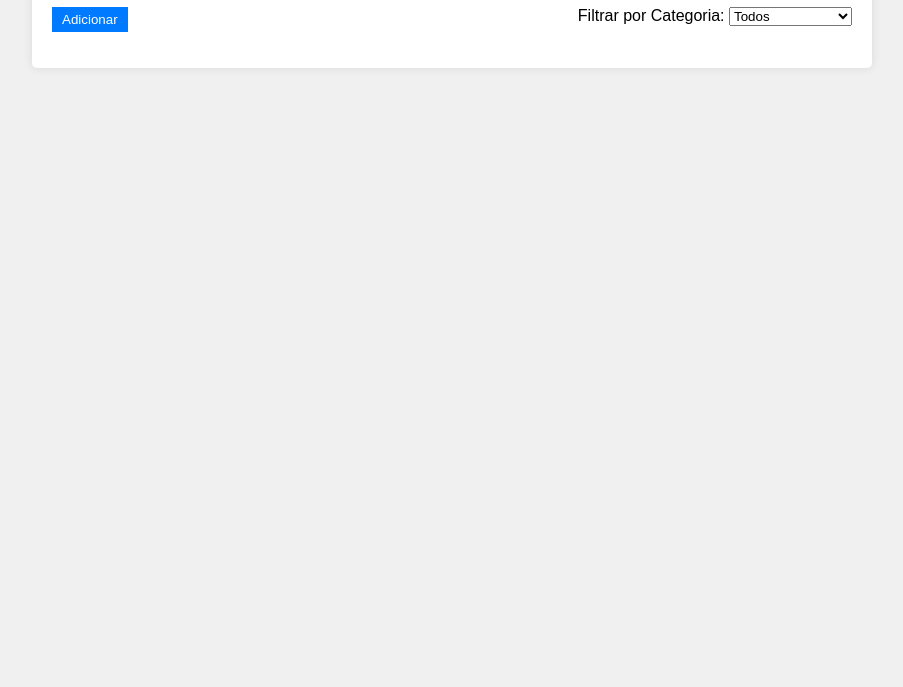
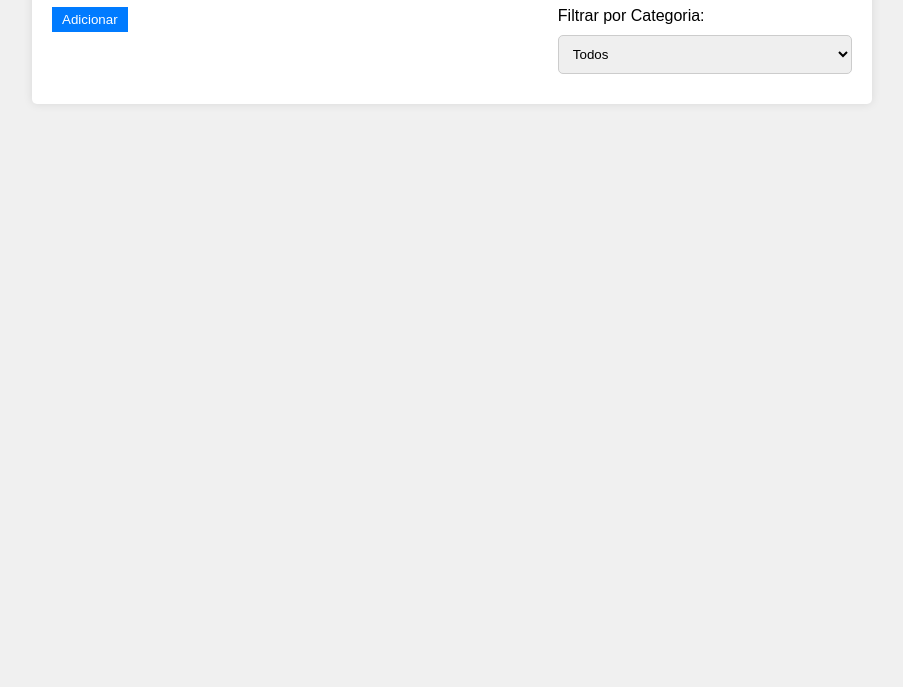
Before and after one commit to morettonijose/-timerActivities-frontEnd, a plain HTML site: page index.html in a window 1280 px wide. Shown: the part 113-800 px from the top of the page, without its empty margins (188-1091 px from the left). Drawn offline with Linux system fonts and the light colour scheme; no server answers.

Commit message:
otimizando estilos dos formularios

```diff
--- a/statics/styles.css
+++ b/statics/styles.css
@@ -33,6 +33,7 @@ button:hover {
 ul {
     list-style-type: none;
     padding: 0;
+    clear:both
 }
 
 li {
@@ -143,6 +144,34 @@ li:hover {
 
 
 
+
+
+/* Estilos para campos de entrada de texto */
+input[type="text"],
+textarea,
+select {
+    width: 100%;
+    padding: 10px;
+    margin: 10px 0;
+    border: 1px solid #ccc;
+    border-radius: 5px;
+    box-sizing: border-box;
+    transition: all 0.3s ease-in-out;
+}
+
+input[type="text"]:focus,
+textarea:focus,
+select:focus {
+    border-color: #007bff;
+    box-shadow: 0 0 5px rgba(0, 123, 255, 0.5);
+    outline: none;
+}
+
+
+
+
+
+
 /* Estilos para telas menores, como dispositivos móveis */
 @media screen and (max-width: 600px) {
     .container {
```
Also changed, not shown: 1 other file.
